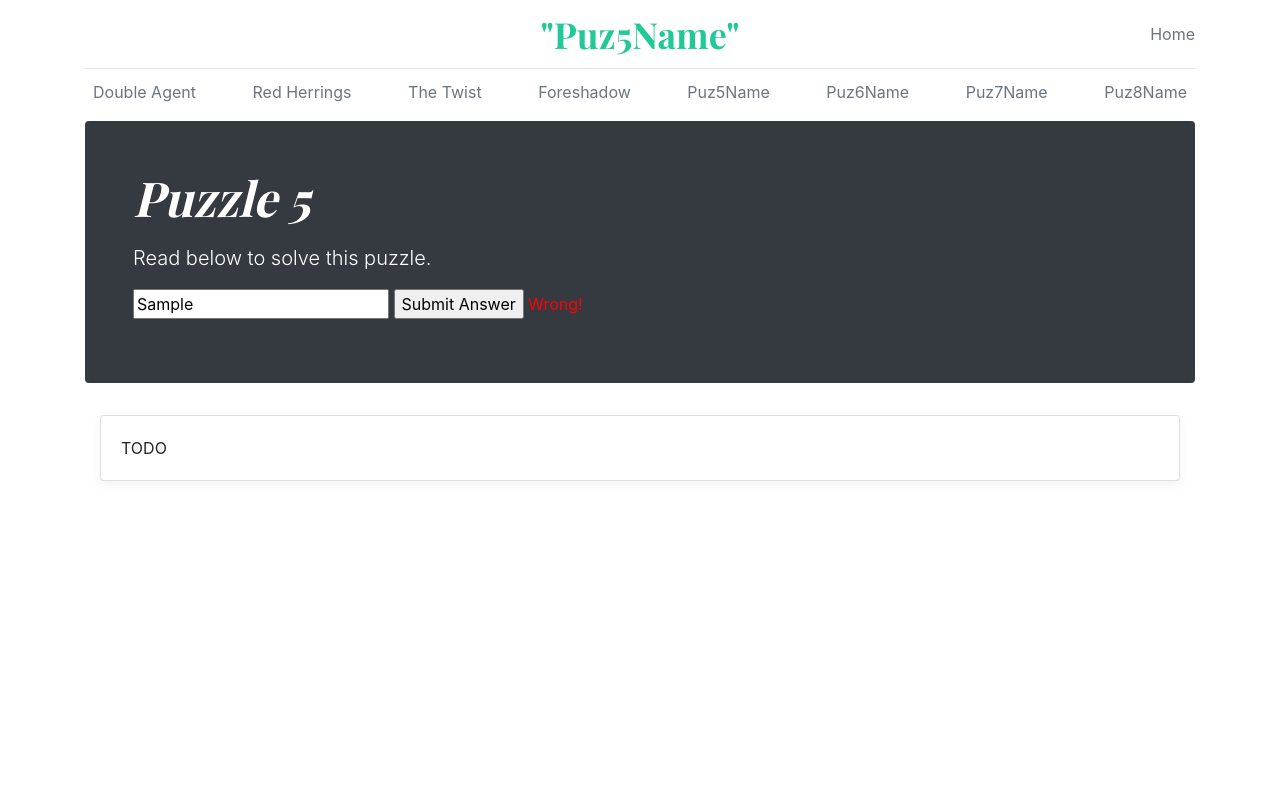
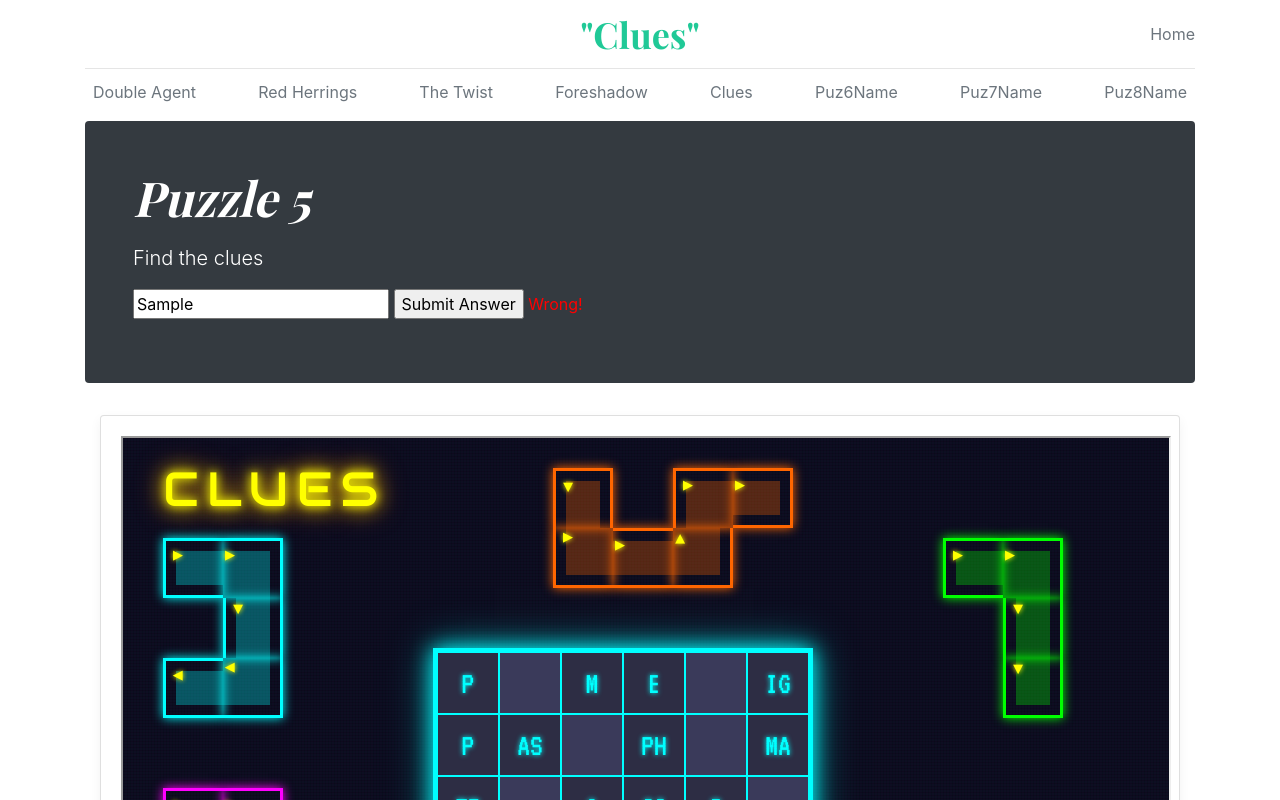
Before and after one commit to ryanch/ryanch.github.io, a plain HTML site: page mysterypuzzle/puzzle5/index.html in a window 1280 px wide. Both pictures are taken after typing "Sample" into the empty fields and a click on the button "Submit Answer". Shown: the top 800 px of the page. Drawn offline with nearby package versions, Linux system fonts and the light colour scheme.

Commit message:
setup puzzle 5

```diff
--- a/mysterypuzzle/assets/app.js
+++ b/mysterypuzzle/assets/app.js
@@ -5,7 +5,7 @@ app.puzzleMetaData = [
     {num:"2", title:"Red Herrings", short:"Be distracted."},
     {num:"3", title:"The Twist", short:"Twist it up to crack this one."},
     {num:"4", title:"Foreshadow", short:"Complete the quest."},
-    {num:"5", title:"Puz5Name", short:"puzShort Text 5"},
+    {num:"5", title:"Clues", short:"Find the clues."},
     {num:"6", title:"Puz6Name", short:"puzShort Text 6"},
     {num:"7", title:"Puz7Name", short:"puzShort Text 7"},
     {num:"8", title:"Puz8Name", short:"puzShort Text 8"}
@@ -56,7 +56,8 @@ app.checkAnswer = function(answer, puzzleNumber) {
         "27499426ff7305af0f8b5827165f6cfd-4": true,
         "e849d2f8e63e56a06084e49ba2b8f64f-4": true,
         "a539f1ee8a87bf58acedbb3bc182f00f-4": true,
-        "d78bace1594084f29a9dbd3469fed2cb-5": true,
+        "18de2e7aae836fa335f08761c482940a-5": true,
+        "44ed56d714ba466126e66be9866a76b1-5": true,
         "deafca35b068ab4cdd12f5a59652bc18-6": true,
         "ec8c1b73dedc0e4caceddfffec40329d-7": true,
         "073e6c090297c0f474e7a31ff70c470f-8": true
--- a/mysterypuzzle/puzzle5/clue_game/index.html
+++ b/mysterypuzzle/puzzle5/clue_game/index.html
@@ -229,10 +229,11 @@
             },
 
 
+
             {
                 shape: [
-                    "RR",
-                    "U ",
+                    "D RR",
+                    "RRU"
                    ],
                 id: 4
             },
@@ -250,11 +251,12 @@
 
             {
                 shape: [
-                    "D RR",
-                    "RRU"
+                    "RR",
+                    "U ",
                    ],
                 id: 6
             },
+
 
 
             {
--- a/mysterypuzzle/puzzle5/index.html
+++ b/mysterypuzzle/puzzle5/index.html
@@ -48,7 +48,7 @@
       <div class="jumbotron p-3 p-md-5 text-white rounded bg-dark">
         <div class="col-md-6 px-0">
           <h1 class="display-4 font-italic"><script>document.write(section_title);</script></h1>
-          <p class="lead my-3">Read below to solve this puzzle.</p>
+          <p class="lead my-3">Find the clues</p>
           <script>
             app.printPuzzleAnswerInputBlock(puzzle_number);
           </script>
@@ -62,7 +62,7 @@
 
 
             <!-- start story -->
-            TODO
+            <iframe src="clue_game/index.html" width="1050" height="1000" ></iframe>
             <!-- end story -->
 
 
```
Also changed, not shown: mysterypuzzle/assets/puzzle-5-thumb.png.
